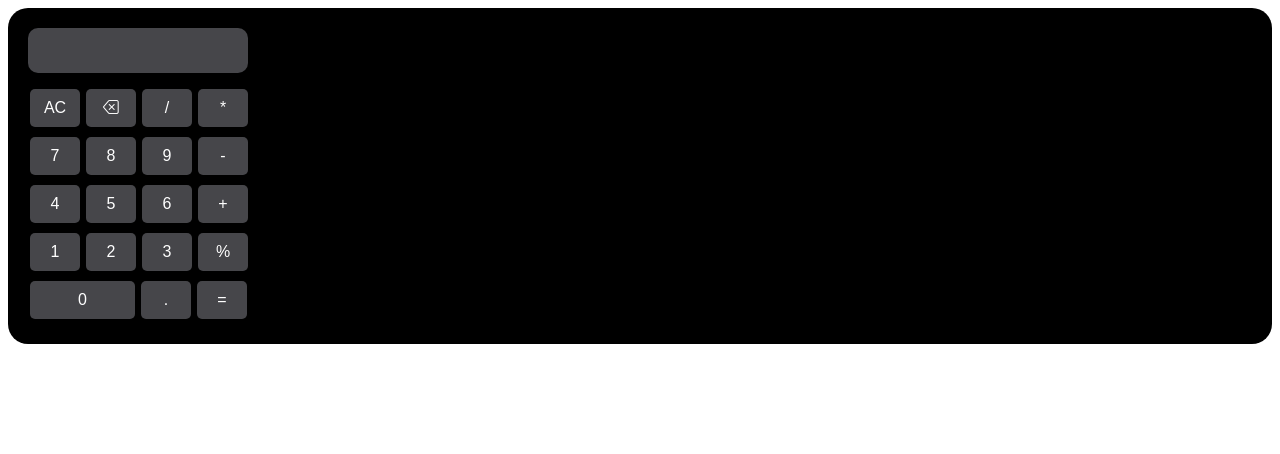
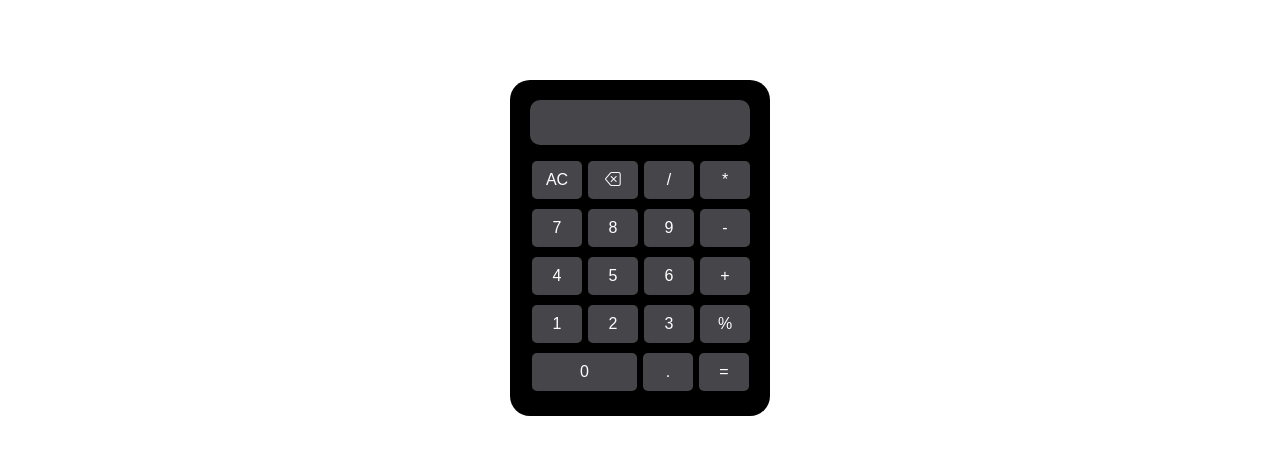
Before and after one commit to pawantech12/calculator-using-javascript, a plain HTML site: page index.html in a window 1280 px wide. Drawn offline with nearby package versions, Linux system fonts and the light colour scheme.

Commit message:
Update style.css

```diff
--- a/css/style.css
+++ b/css/style.css
@@ -1,4 +1,4 @@
-.container{
+.main-container{
   display: flex;
   justify-content: center;
   align-items: center;
```
